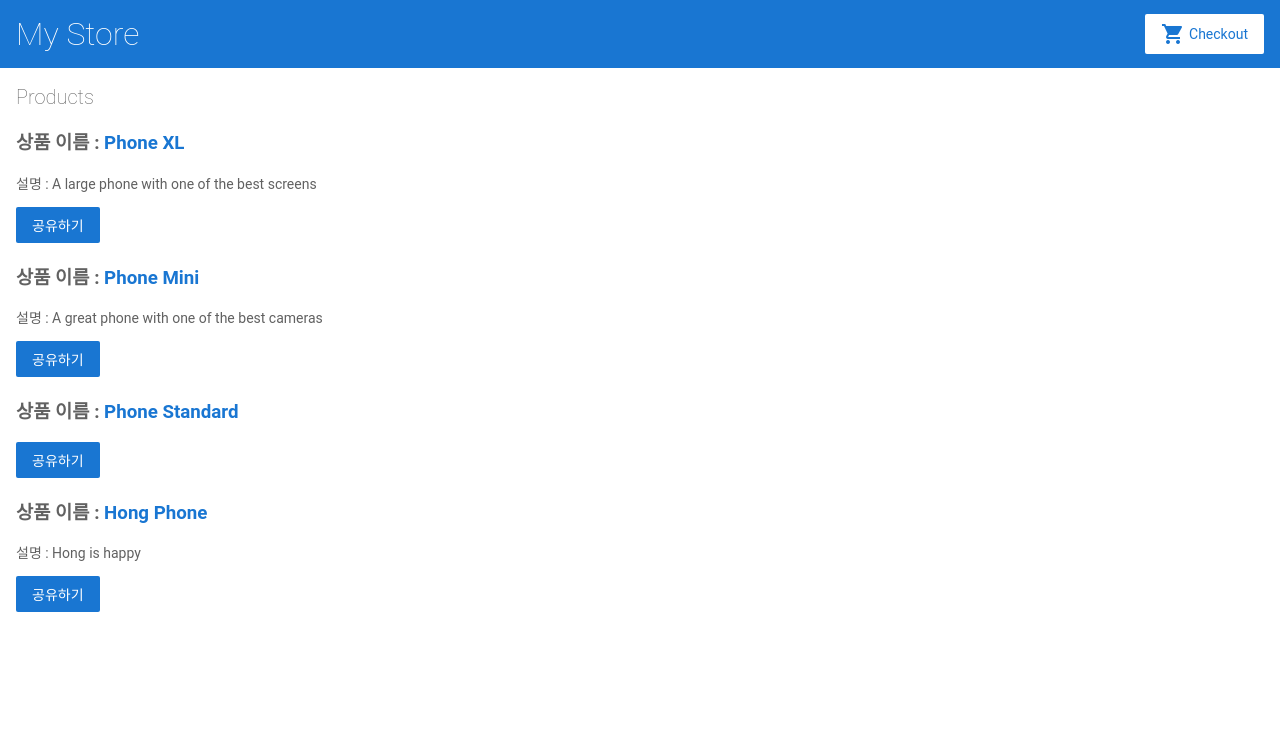
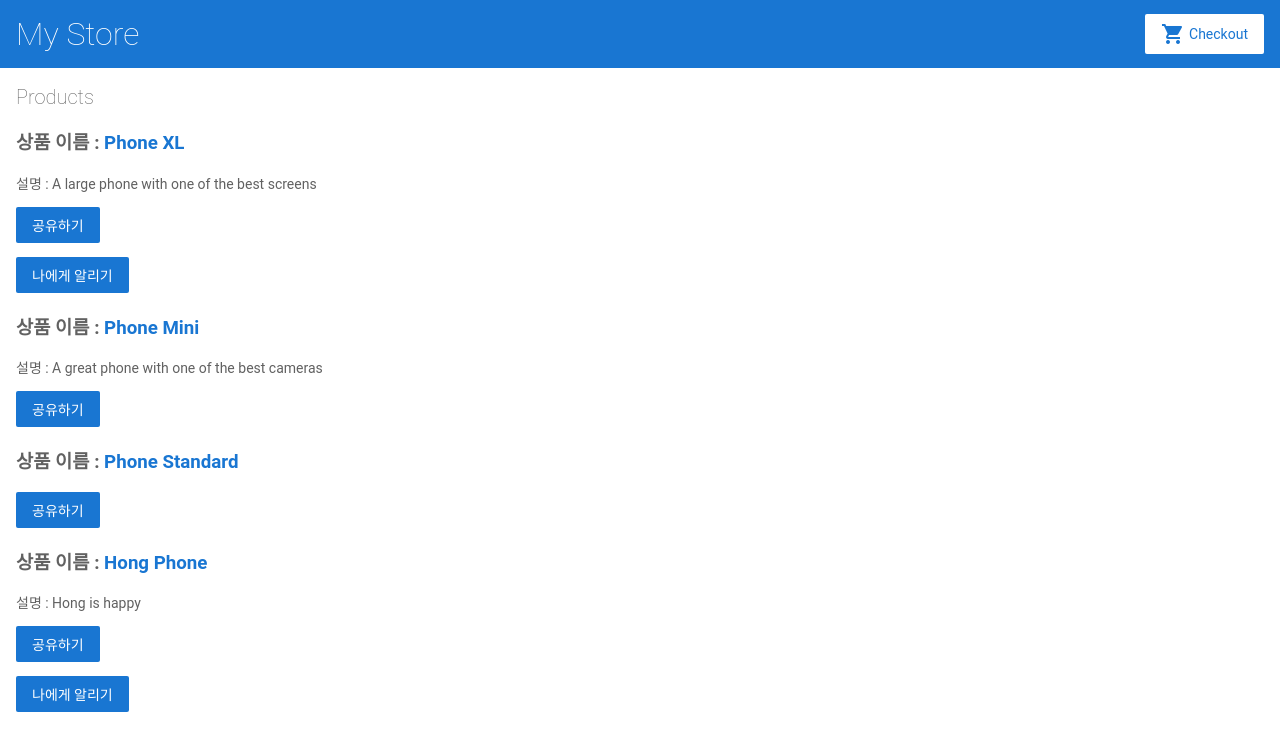
Before and after one commit to GiSeok-Hong/angular-mystore-practice, an Angular app: page / in a window 1280 px wide. Shown: the top 750 px of the page. Built offline with nearby package versions, Linux system fonts and the light colour scheme.

Commit message:
자식컴포넌트 ProductAlertsComponent로 데이터 전달하기

```diff
--- a/src/app/app.component.html
+++ b/src/app/app.component.html
@@ -3,9 +3,3 @@
 <div class="container">
   <router-outlet></router-outlet>
 </div>
-
-<!--
-Copyright Google LLC. All Rights Reserved.
-Use of this source code is governed by an MIT-style license that
-can be found in the LICENSE file at https://angular.io/license
--->
--- /dev/null
+++ b/src/app/product-alerts/product-alerts.component.html
@@ -0,0 +1,3 @@
+<p *ngIf="productHello && productHello.price > 700">
+  <button>나에게 알리기</button>
+</p>
--- /dev/null
+++ b/src/app/product-alerts/product-alerts.component.ts
@@ -0,0 +1,17 @@
+import { Component, OnInit, Input } from '@angular/core';
+import { Product } from '../products';
+
+@Component({
+  selector: 'app-product-alerts', // 이 컴포넌트가 어떤 태그 이름으로 사용될지 결정
+  templateUrl: './product-alerts.component.html',
+  styleUrls: ['./product-alerts.component.css'],
+})
+export class ProductAlertsComponent implements OnInit {
+  // ProductAlertsComponent 클래스 선언에 product 라는 프로퍼티를 선언하고 이 프로퍼티 앞에 @Input() 데코레이터를 지정한다.
+  // 프로퍼티에 @Input() 데코레이터를 지정하면 해당 프로퍼티의 값을 부모 컴포넌트에서 받아온다는 것을 의미한다. 여기에서는 ProductListComponent가 부모 컴포넌트이다.
+  @Input() productHello!: Product;
+
+  constructor() {}
+
+  ngOnInit() {}
+}
--- a/src/app/product-list/product-list.component.html
+++ b/src/app/product-list/product-list.component.html
@@ -1,18 +1,20 @@
 <h2>Products</h2>
 
 <!-- *ngFor를 사용하면 목록에 있는 개별 상품마다 <div> 엘리먼트를 반복할 수 있다. -->
-<div *ngFor="let product of products">
+<div *ngFor="let product123 of products">
   <h3>
     상품 이름 :
-    <a [title]="'Go to ' + product.name + ' Details'">
-      {{ product.name }}
+    <a [title]="'Go to ' + product123.name + ' Details'">
+      {{ product123.name }}
     </a>
   </h3>
 
   <!-- *ngIf 디렉티브를 추가하면 상품 설명이 존재할 때 이 생품의 설명을 DOM에 추가할 수 있다
        3번째 상품은 상품 설명이 없기 때문에 <p> 엘리먼트가 생성되지 않는다.
   -->
-  <p *ngIf="product.description">설명 : {{ product.description }}</p>
+  <p *ngIf="product123.description">설명 : {{ product123.description }}</p>
 
   <button (click)="share()">공유하기</button>
+
+  <app-product-alerts [productHello]="product123"></app-product-alerts>
 </div>
--- a/src/app/products.ts
+++ b/src/app/products.ts
@@ -27,12 +27,7 @@ export const products = [
   {
     id: 4,
     name: 'Hong Phone',
+    price: 999,
     description: 'Hong is happy',
   },
 ];
-
-/*
-Copyright Google LLC. All Rights Reserved.
-Use of this source code is governed by an MIT-style license that
-can be found in the LICENSE file at https://angular.io/license
-*/
```
Also changed, not shown: src/app/app.module.ts (+6 -15 lines), src/app/product-list/product-list.component.ts (+1 -8 lines), src/app/product-alerts/product-alerts.component.css (added).
